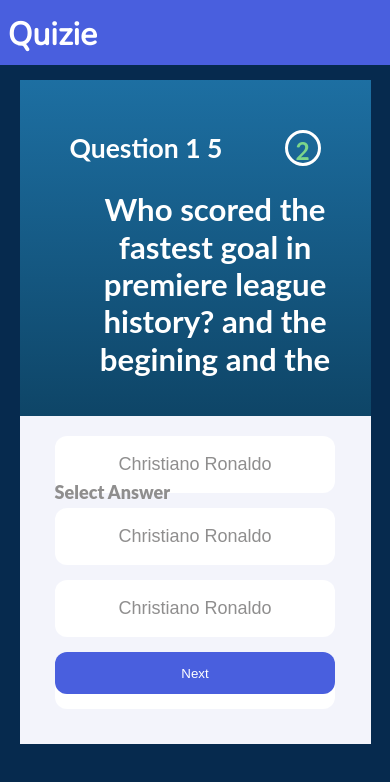
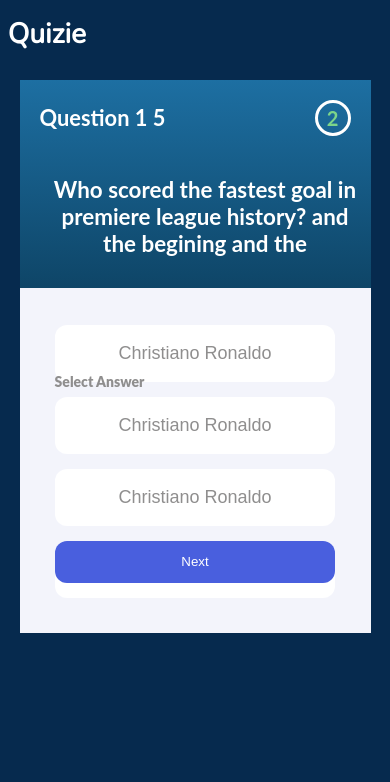
Before and after one commit to kachino234/kachino234.github.io, a plain HTML site: page quizie/index.html in a window 390 px wide. Drawn offline with nearby package versions, Linux system fonts and the light colour scheme.

Commit message:
Update styles.css

```diff
--- a/quizie/css/styles.css
+++ b/quizie/css/styles.css
@@ -9,7 +9,7 @@
 body {
     background-color: #062A4E;
     font-family: Lato, sans-serif;
-    font-size: 0.85em;
+    font-size: 0.7em;
 }
 
 .root {
@@ -27,12 +27,12 @@ a {
     font-family: Nunito;
     font-style: normal;
     font-weight: bolder;
-    font-size: 2rem;
+    font-size: 1.25em;
     line-height: 61px;
     color: white;
 }
 #header {
-    background-color: #495FDE;
+    background-color: #062A4E;
     top: 0px;
     position: fixed;
     width: 100%;
@@ -108,8 +108,8 @@ height: 100%;
 padding-top: 10%;
 margin: 10px 10px;
 font-weight: bold;
-font-size: 40px;
-line-height: 48px;
+font-size: 2rem;
+line-height: 1.2;
 }
 
 .answer-cont {
@@ -164,12 +164,12 @@ button.btn:hover{
     border: 3px solid #2B50DE;
 }
 .select-answer{
-position: absolute;
+position: relative;
 top: 65px;
 width: 80%;
 text-align: left;
 font-weight: 900;
-font-size: 18px;
+font-size: 1.25em;
 
 color: #8F8E8E;
 }
@@ -196,12 +196,12 @@ section.container{
     height: auto;
 }
 .question-cont{
+    padding: 20px;
     margin-top: 80px;
 }
 #question{
-    font-size: 8vw;
+    font-size: 2em;
     text-align: center;
-    margin: 0 20px;
     line-height: 1.2;
     max-height: 200px;
 }
```
